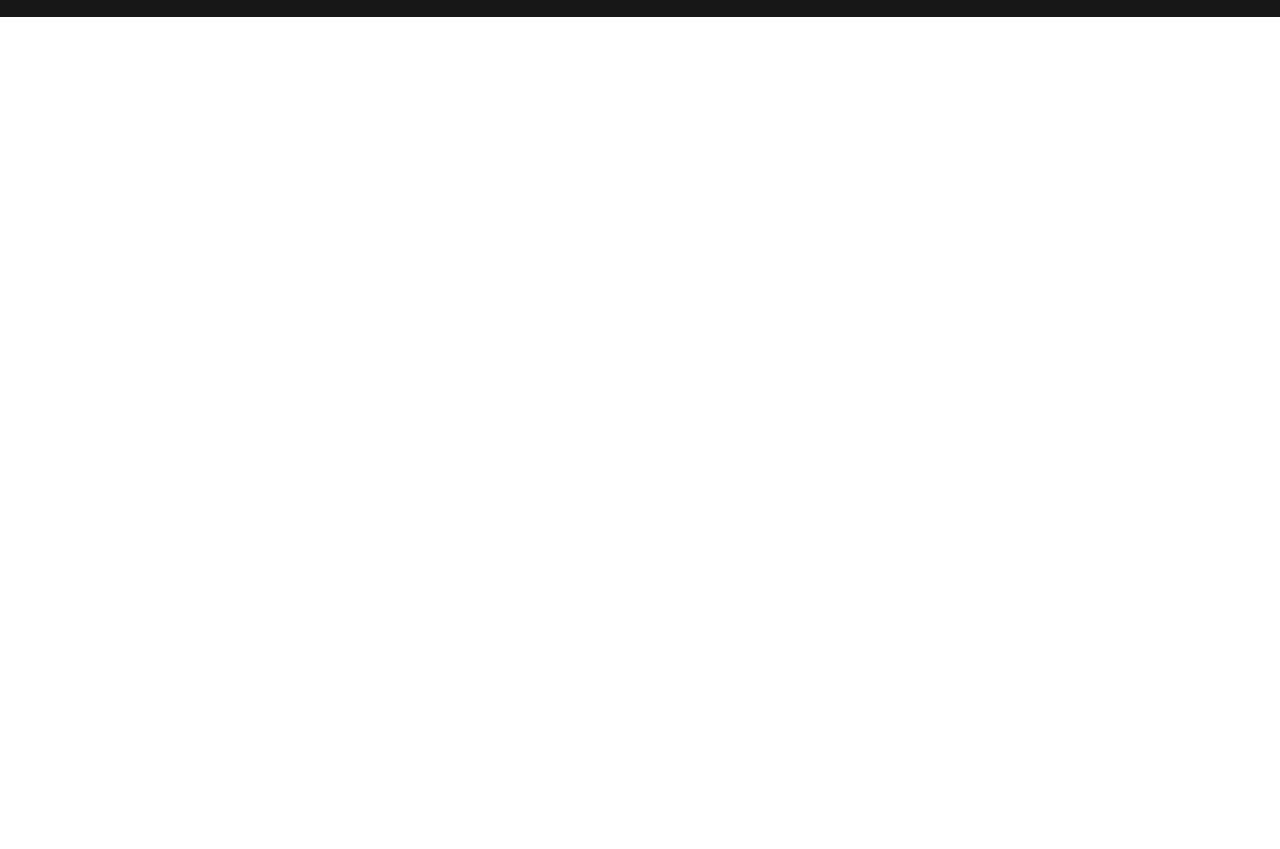
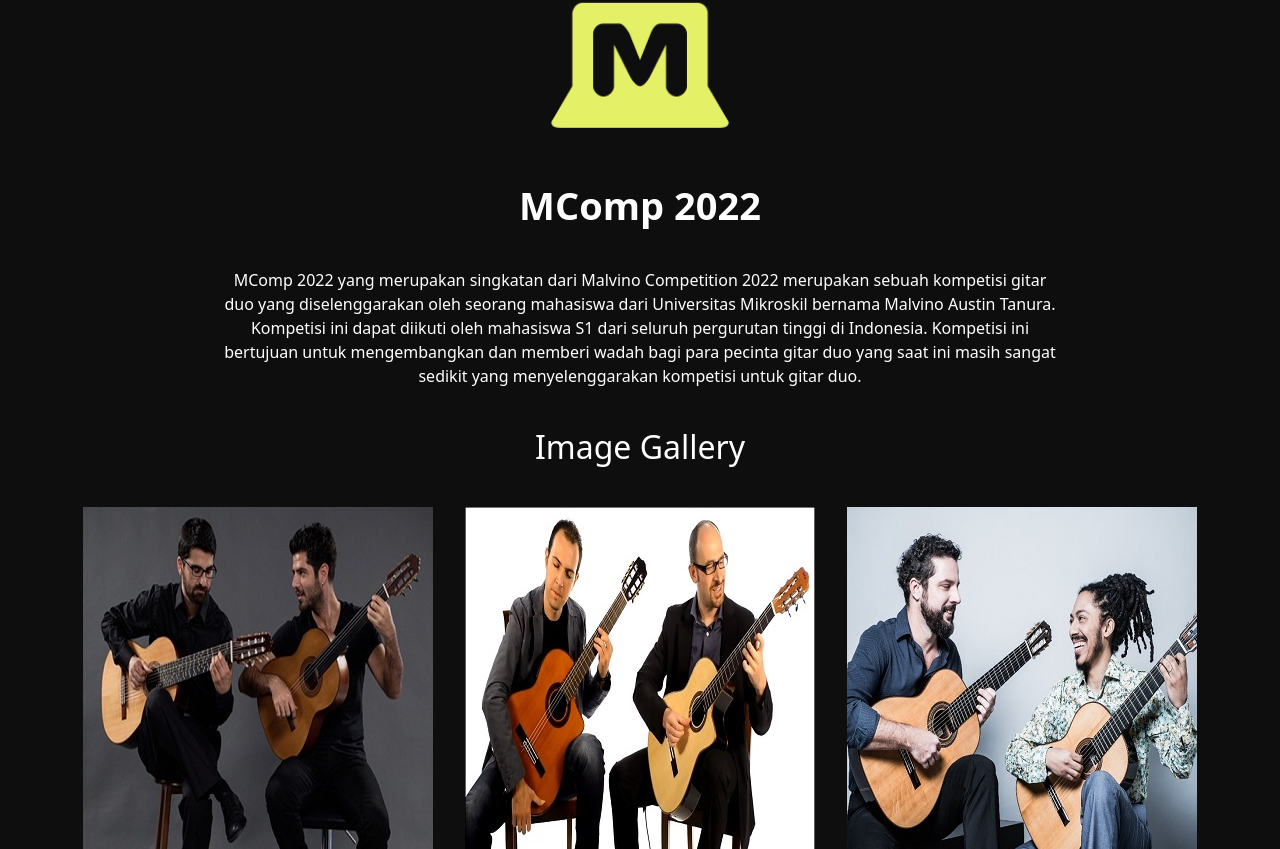
Before and after one commit to MalvinoTan/alterra-mini-project, a React (Create React App) app: page /about in a window 1280 px wide. Shown: the part 251-1100 px from the top of the page. Before the commit the page ends 800 px from the top, so only its background shows below. Built offline with nearby package versions, Linux system fonts and the light colour scheme.

Commit message:
Add Team Data page and update some code

```diff
--- a/src/GraphQL/Members/queries.js
+++ b/src/GraphQL/Members/queries.js
@@ -0,0 +1,19 @@
+import { gql } from "@apollo/client";
+
+export const GET_TEAM_AND_MEMBERS_BY_ID = gql`
+    query getTeamAndMembers($id: Int) {
+        teams(where: {id: {_eq: $id}}) {
+            id
+            teamName
+            university
+        }
+        members(where: {id_team: {_eq: $id}}) {
+            email
+            id
+            id_team
+            name
+            nim
+            noHandphone
+        }
+    }
+`;
--- a/src/components/Header/style.module.css
+++ b/src/components/Header/style.module.css
@@ -8,6 +8,7 @@
     width: 100%;
     background-color: #0F0E0E;
     box-shadow: 0 1px 2px 2px rgba(0, 0, 0, 0.3);
+    z-index: 1;
 }
 
 .header .title {
--- a/src/pages/About/index.jsx
+++ b/src/pages/About/index.jsx
@@ -1,9 +1,45 @@
+import logo from "../../assets/img/logo.png"
+
 /** Styles */
 import styles from "./style.module.css";
 
 const About = () => {
+
+    const images = [
+        "gallery-1.jpg",
+        "gallery-2.jpg",
+        "gallery-3.jpeg",
+        "gallery-4.jpg",
+        "gallery-5.jpg",
+        "gallery-6.jpg",
+    ];
+
+    const gallery_images = images.map((image) => require(`../../assets/img/${image}`));
+
     return (
-        <>About</>
+        <div className={styles.about_container}>
+            <img src={logo} alt="Logo" className={styles.logo} />
+            <h2 className={styles.title}>MComp 2022</h2>
+            <div className={styles.about}>
+                <p>
+                    MComp 2022 yang merupakan singkatan dari Malvino Competition 2022 merupakan sebuah kompetisi gitar duo
+                    yang diselenggarakan oleh seorang mahasiswa dari Universitas Mikroskil bernama Malvino Austin Tanura.
+                    Kompetisi ini dapat diikuti oleh mahasiswa S1 dari seluruh pergurutan tinggi di Indonesia.
+                    Kompetisi ini bertujuan untuk mengembangkan dan memberi wadah bagi para pecinta gitar duo yang saat ini
+                    masih sangat sedikit yang menyelenggarakan kompetisi untuk gitar duo.
+                </p>
+            </div>
+            <h2>Image Gallery</h2>
+            <div className={styles.gallery}>
+                {
+                    gallery_images.map((gallery_image, gallery_imageIdx) => (
+                        <div className={styles.gallery_item} key={gallery_imageIdx}>
+                            <img src={gallery_image} />
+                        </div>
+                    ))
+                }
+            </div>
+        </div>
     );
 };
 
--- a/src/pages/About/style.module.css
+++ b/src/pages/About/style.module.css
@@ -0,0 +1,51 @@
+.about_container {
+    display: flex;
+    flex-direction: column;
+    justify-content: center;
+    text-align: center;
+    padding: 160px 1rem 100px 1rem;
+    padding-top: 160px;
+}
+
+.about_container .logo {
+    width: 50%;
+    margin: 0 auto;
+}
+
+.about_container .title {
+    font-size: 38px;
+    font-weight: bolder;
+}
+
+.about_container h2 {
+    margin: 1.5rem 0;
+}
+
+.about {
+    padding: 1rem;
+    margin: 0 auto;
+}
+
+.gallery {
+    display: flex;
+    flex-wrap: wrap;
+    justify-content: center;
+}
+
+.gallery_item {
+    margin: 1rem;
+}
+
+.gallery img {
+    width: 100%;
+}
+
+@media screen and (min-width: 769px) {
+    .about_container .logo {
+        width: 20%;
+    }
+
+    .about {
+        width: 70%;
+    }
+}
--- a/src/pages/Dashboard/index.jsx
+++ b/src/pages/Dashboard/index.jsx
@@ -13,7 +13,7 @@ const Dashboard = () => {
 
     const navigate = useNavigate();
 
-    const [getTeams, { data, loading, refetch }] = useLazyQuery(GET_TEAMS);
+    const [getTeams, { data, loading, error, refetch }] = useLazyQuery(GET_TEAMS);
 
     useEffect(() => {
         getTeams();
@@ -41,7 +41,7 @@ const Dashboard = () => {
                             :
                             <p>Belum ada tim yang terdaftar</p>
                         :
-                        <></>
+                        <p>Terdapat Error: {error}</p>
             }
         </div>
     );
--- a/src/pages/Home/index.jsx
+++ b/src/pages/Home/index.jsx
@@ -41,6 +41,8 @@ const Home = () => {
                 <button type="button" className={styles.btn_daftar}><Link to="/dashboard">Daftar</Link></button>
             </div>
 
+            <p><b>Peserta:</b><br />Mahasiswa S1 di seluruh Indonesia</p>
+
             <p><b>Biaya Pendaftaran:</b><br />Rp 50.000</p>
 
             <div className={styles.content_container}>
--- a/src/pages/TeamData/index.jsx
+++ b/src/pages/TeamData/index.jsx
@@ -1,6 +1,65 @@
+/** Styles */
+import { useQuery } from "@apollo/client";
+import { useEffect } from "react";
+import { Spinner } from "react-bootstrap";
+import { useParams } from "react-router-dom";
+import { GET_TEAM_AND_MEMBERS_BY_ID } from "../../GraphQL/Members/queries";
+import styles from "./style.module.css";
+
 const TeamData = () => {
+
+    const { id } = useParams();
+
+    const { data, loading, error } = useQuery(GET_TEAM_AND_MEMBERS_BY_ID, {
+        variables: {
+            id
+        }
+    });
+
     return (
-        <h1>Team Data</h1>
+        <div className={styles.team_data_container}>
+            {
+                loading ?
+                    <Spinner animation="border" variant="light" className={styles.spinner} />
+                    :
+                    !loading && data ?
+                        <div className={styles.content_wrapper}>
+                            <div className={styles.team_data}>
+                                <h4><span>{data.teams[0].teamName}</span> Team</h4>
+
+                                <p>{data.teams[0].university}</p>
+
+                                <p className={styles.status}>Status: Belum Terverifikasi</p>
+
+                                <p className={styles.title}>Anggota Tim</p>
+
+                                {
+                                    data.members.map((member, memberIdx) => (
+                                        <div className={styles.member_container} key={memberIdx}>
+                                            <p className={styles.sub_title}>Anggota {memberIdx + 1}</p>
+                                            <p>Nama : {member.name}</p>
+                                            <p>NIM : {member.nim}</p>
+                                            <p>Email : {member.email}</p>
+                                            <p>No HP : {member.noHandphone}</p>
+                                        </div>
+                                    ))
+                                }
+
+                                <label className={styles.title}>Upload KTM (.rar/.zip) </label>
+                                <input type="file" accept=".rar,.zip" className={styles.file_input} /><br />
+
+                                <label className={styles.title}>Upload Bukti Pembayaran (.pdf) </label>
+                                <input type="file" accept=".pdf" className={styles.file_input} />
+
+                                <button type="button" className={styles.btn_save}>Save</button>
+                            </div>
+                            <button type="button" className={styles.hidden}>Tambah Anggota</button>
+                            <button type="button" className={styles.btn_delete}>Hapus Tim</button>
+                        </div>
+                        :
+                        <p>Terdapat Error: {error}</p>
+            }
+        </div>
     );
 };
 
--- /dev/null
+++ b/src/pages/TeamData/style.module.css
@@ -0,0 +1,75 @@
+.team_data_container {
+    display: flex;
+    flex-direction: column;
+    justify-content: center;
+    padding: 160px 1rem 100px 1rem;
+    padding-top: 160px;
+}
+
+.team_data_container button {
+    font-weight: bold;
+    margin: 1rem 1rem 0 0;
+}
+
+.spinner {
+    margin: 5rem auto;
+}
+
+.team_data {
+    margin: 2.5rem 0;
+    padding: 2rem;
+    background-color: #171717;
+    border-radius: 10px;
+    box-shadow: 0px 0px 7px rgba(228, 240, 101, 0.5);
+}
+
+.team_data span {
+    color: #90FF86;
+}
+
+.member_container {
+    margin-bottom: 1.75rem;
+}
+
+p.status {
+    padding: .5rem 0;
+    opacity: .5;
+    font-style: italic;
+}
+
+p {
+    margin: 0;
+}
+
+.title {
+    margin: 2rem 0 1rem 0;
+    font-weight: bold;
+}
+
+.sub_title {
+    font-weight: bold;
+}
+
+.file_input {
+    width: 100%;
+    margin-left: 0.3rem;
+}
+
+.btn_save {
+    margin-top: 3rem !important;
+}
+
+.btn_delete {
+    color: white;
+    background-color: red;
+}
+
+@media screen and (min-width: 426px) {
+    .team_data_container {
+        padding: 110px 2.5rem 100px 2.5rem;
+    }
+
+    .team_data {
+        padding: 3rem;
+    }
+}
```
